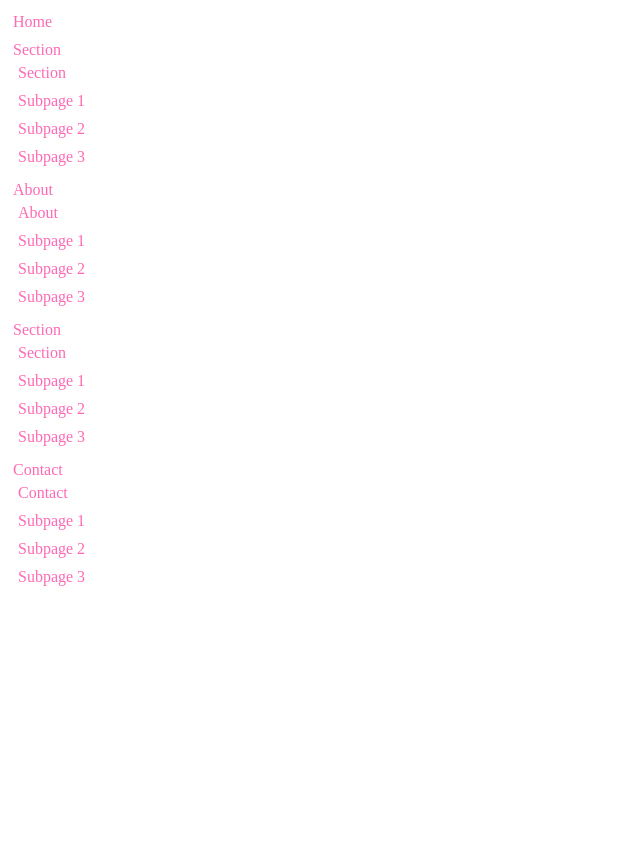
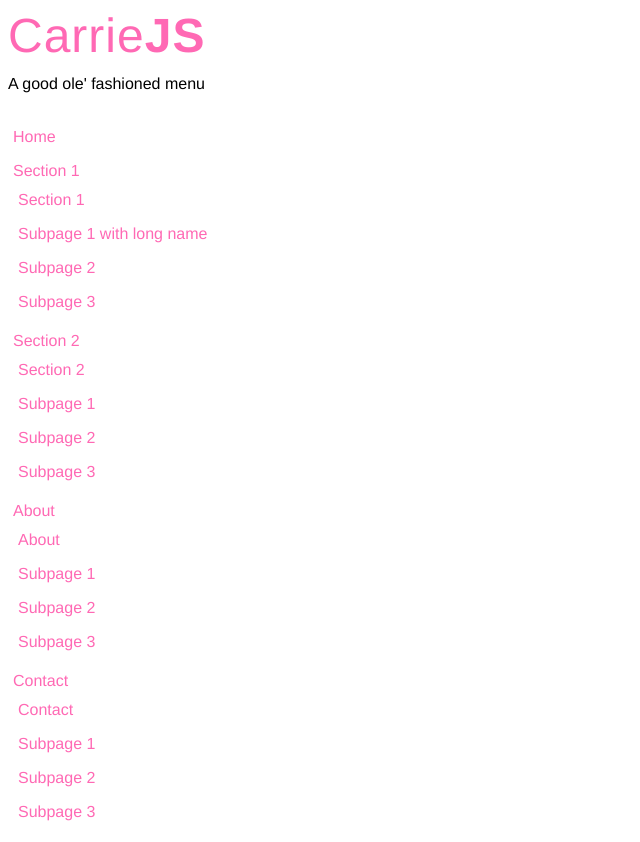
Before and after one commit to justinhough/CarrieJS, a plain HTML site: page index.html in a window 1280 px wide. Shown: the whole page, without its empty margins (0-640 px from the left). Before the commit the page ends 800 px from the top, so only its background shows below. Drawn offline with nearby package versions, Linux system fonts and the light colour scheme.

Commit message:
updated HTML and repointed lib references

```diff
--- a/index.html
+++ b/index.html
@@ -6,26 +6,73 @@
   <!-- styles go here -->
   <link href="carriejs.css" rel="stylesheet" type="text/css" />
   <!-- scripts go here -->
-  <script src="http://code.jquery.com/jquery-1.10.1.min.js"></script>
-  <script src="carrie.js" type="text/javascript"></script>
+  <script src="js/libs/jquery-1.11.1.min.js"></script>
+  <!-- <script src="js/carrie.js" type="text/javascript"></script> -->
+  <script src="js/jquery.carrie.js" type="text/javascript"></script>
   <script>
-    //$(document).ready(function(){ carrieJS() });
+    $(document).ready(function(){
+      carrieJS()
+    });
   </script>
+
+  <style>
+    body {
+      font-family: "HelveticaNeue-Light", "Helvetica Neue Light", "Helvetica Neue", Helvetica, Arial, "Lucida Grande", sans-serif;
+      -webkit-font-smoothing: antialiased;
+      font-style: normal;
+      font-weight: 300;
+      line-height: 1.5;
+      margin-top: 0;
+      text-align: left;
+      text-rendering: optimizeLegibility
+    }
+    header {}
+    header h1 {
+      color: hotpink;
+      font-size: 3em;
+      font-weight: 200;
+      letter-spacing: 1px;
+      margin: 0;
+    }
+    header p {
+      font-size: 1em;
+      margin: 0 0 1.5em 0;
+    }
+  </style>
+
 
 </head>
 <body>
 
+  <header>
+   <h1>Carrie<strong>JS</strong></h1>
+   <p>A good ole' fashioned menu</p>
+  </header>
+
+
   <nav id="navigation">
-    <ul data-state="closed">
+    <ul data-mobile="closed">
+
       <li><a href="/index.html">Home</a></li>
-      <li><a class="nav-parent" href="testing.html">Section</a>
+
+      <li><a class="nav-parent" href="testing.html">Section 1</a>
         <ul>
-          <li><a class="sub-nav-parent" href="testing.html">Section</a></li>
+          <li><a class="sub-nav-parent" href="testing.html">Section 1</a></li>
+          <li><a href="section/subpage1.html">Subpage 1 with long name</a></li>
+          <li><a href="section/subpage2.html">Subpage 2</a></li>
+          <li><a href="section/subpage3.html">Subpage 3</a></li>
+        </ul>
+      </li>
+
+      <li><a class="nav-parent" href="section/index.html">Section 2</a>
+        <ul>
+          <li><a class="sub-nav-parent" href="section/index.html">Section 2</a></li>
           <li><a href="section/subpage1.html">Subpage 1</a></li>
           <li><a href="section/subpage2.html">Subpage 2</a></li>
           <li><a href="section/subpage3.html">Subpage 3</a></li>
         </ul>
       </li>
+
       <li><a class="nav-parent" href="about/index.html">About</a>
         <ul>
           <li><a class="sub-nav-parent" href="about/index.html">About</a></li>
@@ -34,14 +81,7 @@
           <li><a href="about/subpage3.html">Subpage 3</a></li>
         </ul>
       </li>
-      <li><a class="nav-parent" href="section/index.html">Section</a>
-        <ul>
-          <li><a class="sub-nav-parent" href="section/index.html">Section</a></li>
-          <li><a href="section/subpage1.html">Subpage 1</a></li>
-          <li><a href="section/subpage2.html">Subpage 2</a></li>
-          <li><a href="section/subpage3.html">Subpage 3</a></li>
-        </ul>
-      </li>
+
       <li><a class="nav-parent" href="contact/index.html">Contact</a>
         <ul>
           <li><a class="sub-nav-parent" href="#contact/index.html">Contact</a></li>
```
